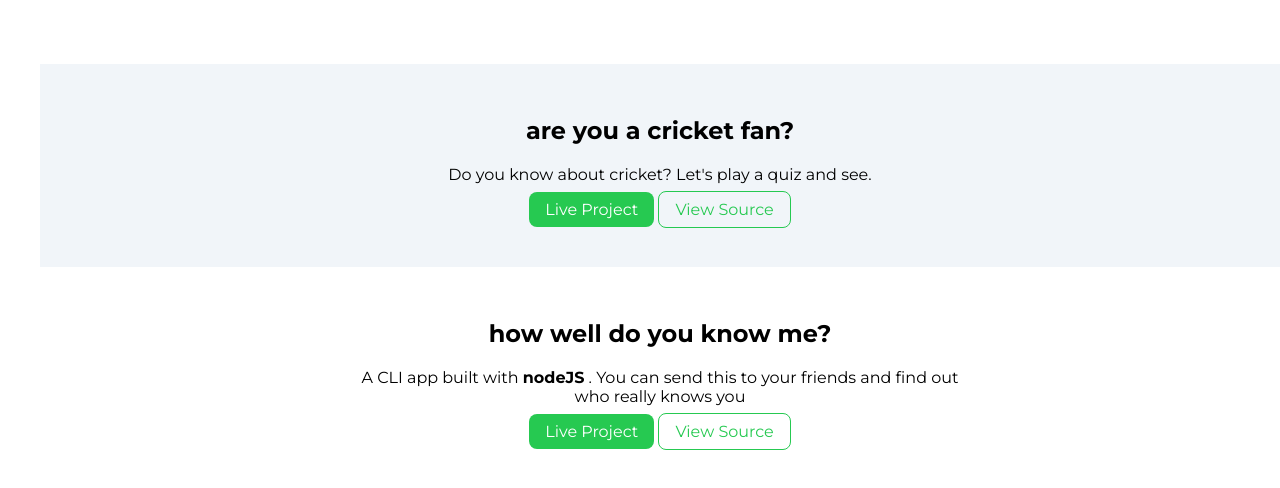
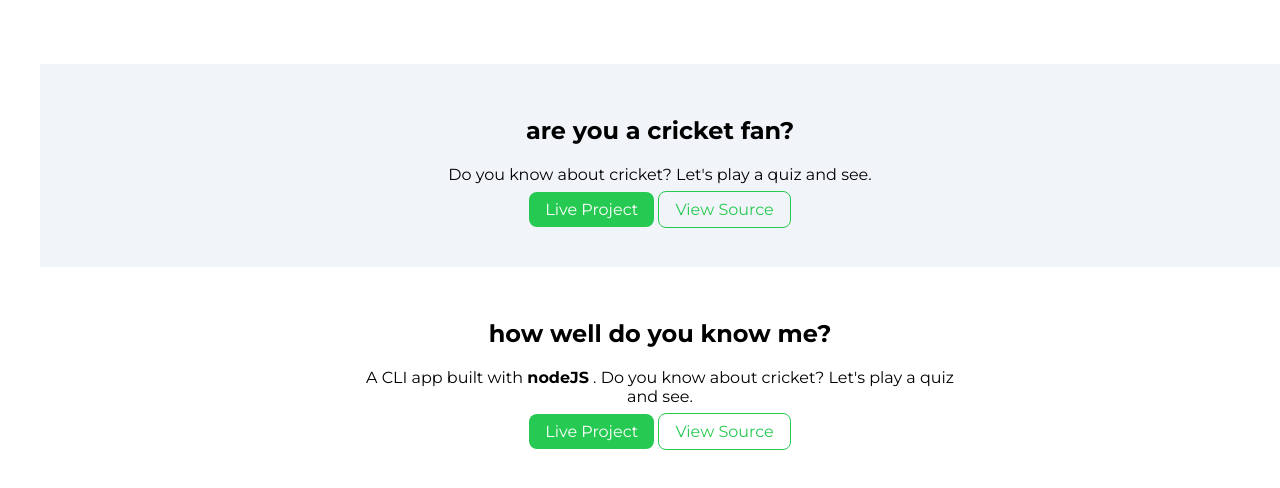
Before and after one commit to PrateekSum96/Lesson_3, a plain HTML site: page projects.html in a window 1280 px wide. Shown: the part 242-730 px from the top of the page. Drawn offline with Linux system fonts and the light colour scheme.

Commit message:
text updated

```diff
--- a/projects.html
+++ b/projects.html
@@ -54,8 +54,7 @@
 
                     <h1>how well do you know me?</h1>
                     <p>A CLI app built with <strong>nodeJS</strong> .
-                        You can send this to your friends and find out who
-                        really knows you</p>
+                        Do you know about cricket? Let's play a quiz and see.</p>
                     <a class="link primary-link" href="https://replit.com/@PrateekSuman2/MarkOne?embed=1&output=1">Live
                         Project</a>
                     <a class="link secondary-link" href="https://github.com/PrateekSum96/mark_one">View Source</a>
```
